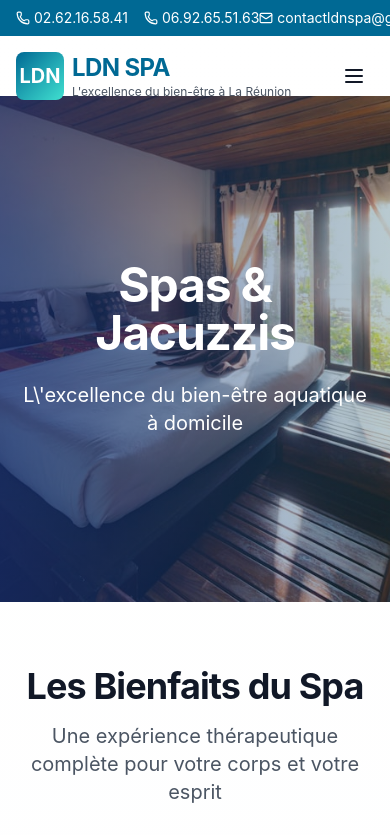
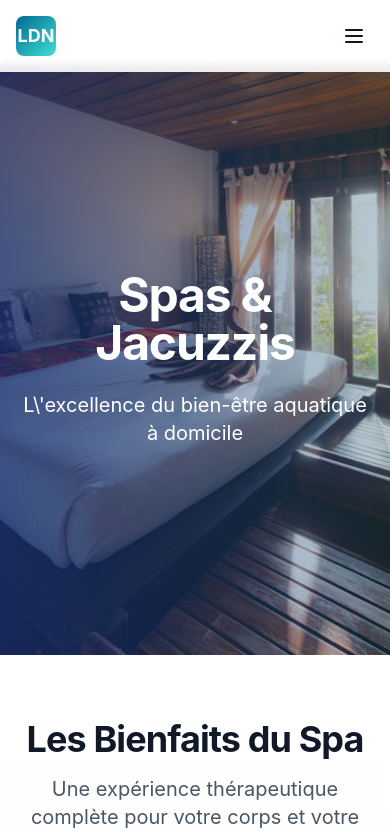
Before and after one commit to RomainVelocitAI/LDNSPA, a Next.js app: page /spas in a window 390 px wide. Shown: the top 835 px of the page. Built offline with nearby package versions, Linux system fonts and the light colour scheme.

Commit message:
fix: Amélioration responsive du header et correction espacement hero - Header adaptatif sur mobile avec menu burger à xl - Top bar cachée sur mobile - Espacement correct entre header et hero section - Ajustement des breakpoints pour meilleure lisibilité

```diff
--- a/app/pergolas/page.tsx
+++ b/app/pergolas/page.tsx
@@ -103,9 +103,9 @@ export default function PergolasPage() {
   return (
     <>
       <Header />
-      <div className="min-h-screen bg-gradient-to-b from-white to-gray-50 pt-24">
+      <div className="min-h-screen bg-gradient-to-b from-white to-gray-50">
       {/* Hero Section */}
-      <section className="relative h-[60vh] overflow-hidden">
+      <section className="relative h-[70vh] md:h-[60vh] overflow-hidden mt-16 md:mt-20">
         <Image
           src="/pergola.jpg"
           alt="Pergola moderne"
--- a/app/saunas/page.tsx
+++ b/app/saunas/page.tsx
@@ -67,9 +67,9 @@ export default function SaunasPage() {
   return (
     <>
       <Header />
-      <div className="min-h-screen bg-gradient-to-b from-white to-gray-50 pt-24">
+      <div className="min-h-screen bg-gradient-to-b from-white to-gray-50">
       {/* Hero Section */}
-      <section className="relative h-[60vh] overflow-hidden">
+      <section className="relative h-[70vh] md:h-[60vh] overflow-hidden mt-16 md:mt-20">
         <Image
           src="/sauna.jpg"
           alt="Sauna luxueux"
--- a/app/spa-de-nage/page.tsx
+++ b/app/spa-de-nage/page.tsx
@@ -112,9 +112,9 @@ export default function SpaDeNagePage() {
   return (
     <>
       <Header />
-      <div className="min-h-screen bg-gradient-to-b from-white to-gray-50 pt-24">
+      <div className="min-h-screen bg-gradient-to-b from-white to-gray-50">
       {/* Hero Section */}
-      <section className="relative h-[60vh] overflow-hidden">
+      <section className="relative h-[70vh] md:h-[60vh] overflow-hidden mt-16 md:mt-20">
         <Image
           src="/spa-nage.jpg"
           alt="Spa de nage"
--- a/app/spas/page.tsx
+++ b/app/spas/page.tsx
@@ -104,9 +104,9 @@ export default function SpasPage() {
   return (
     <>
       <Header />
-      <div className="min-h-screen bg-gradient-to-b from-white to-gray-50 pt-24">
+      <div className="min-h-screen bg-gradient-to-b from-white to-gray-50">
       {/* Hero Section */}
-      <section className="relative h-[60vh] overflow-hidden">
+      <section className="relative h-[70vh] md:h-[60vh] overflow-hidden mt-16 md:mt-20">
         <Image
           src="/spa-hero.jpg"
           alt="Spa de luxe"
--- a/components/layout/Header.tsx
+++ b/components/layout/Header.tsx
@@ -31,11 +31,11 @@ export default function Header() {
     <header
       className={cn(
         'fixed top-0 left-0 right-0 z-50 transition-all duration-300',
-        isScrolled ? 'bg-white/95 backdrop-blur-lg shadow-lg' : 'bg-transparent'
+        isScrolled ? 'bg-white/95 backdrop-blur-lg shadow-lg' : 'bg-white/90 backdrop-blur-sm'
       )}
     >
-      {/* Top Bar */}
-      <div className="bg-spa-ocean text-white py-2">
+      {/* Top Bar - Hidden on mobile */}
+      <div className="hidden md:block bg-spa-ocean text-white py-2">
         <div className="container flex justify-between items-center text-sm">
           <div className="flex items-center gap-4">
             <a href="tel:0262165841" className="flex items-center gap-1 hover:text-spa-turquoise transition-colors">
@@ -49,7 +49,8 @@ export default function Header() {
           </div>
           <a href="mailto:contactldnspa@gmail.com" className="flex items-center gap-1 hover:text-spa-turquoise transition-colors">
             <Mail size={14} />
-            <span>contactldnspa@gmail.com</span>
+            <span className="hidden lg:inline">contactldnspa@gmail.com</span>
+            <span className="lg:hidden">Email</span>
           </a>
         </div>
       </div>
@@ -58,23 +59,23 @@ export default function Header() {
       <nav className="container py-4">
         <div className="flex items-center justify-between">
           <Link href="/" className="flex items-center space-x-2">
-            <div className="w-12 h-12 bg-gradient-to-br from-spa-ocean to-spa-turquoise rounded-lg flex items-center justify-center">
-              <span className="text-white font-bold text-xl">LDN</span>
+            <div className="w-10 h-10 md:w-12 md:h-12 bg-gradient-to-br from-spa-ocean to-spa-turquoise rounded-lg flex items-center justify-center flex-shrink-0">
+              <span className="text-white font-bold text-lg md:text-xl">LDN</span>
             </div>
-            <div>
-              <h1 className="text-2xl font-bold text-spa-ocean">LDN SPA</h1>
-              <p className="text-xs text-gray-600">L'excellence du bien-être à La Réunion</p>
+            <div className="hidden sm:block">
+              <h1 className="text-xl md:text-2xl font-bold text-spa-ocean">LDN SPA</h1>
+              <p className="text-xs text-gray-600 hidden md:block">L'excellence du bien-être à La Réunion</p>
             </div>
           </Link>
 
           {/* Desktop Navigation */}
-          <div className="hidden lg:flex items-center space-x-8">
+          <div className="hidden xl:flex items-center space-x-6">
             {navigation.map((item) => (
               <Link
                 key={item.name}
                 href={item.href}
                 className={cn(
-                  'font-medium transition-colors hover:text-spa-ocean',
+                  'font-medium transition-colors hover:text-spa-ocean whitespace-nowrap',
                   isScrolled ? 'text-gray-700' : 'text-gray-800'
                 )}
               >
@@ -83,7 +84,7 @@ export default function Header() {
             ))}
           </div>
 
-          <div className="hidden lg:flex items-center space-x-4">
+          <div className="hidden xl:flex items-center space-x-4">
             <Button variant="secondary" size="sm">
               Catalogue
             </Button>
@@ -94,7 +95,7 @@ export default function Header() {
 
           {/* Mobile Menu Button */}
           <button
-            className="lg:hidden p-2 rounded-lg hover:bg-gray-100 transition-colors"
+            className="xl:hidden p-2 rounded-lg hover:bg-gray-100 transition-colors"
             onClick={() => setIsMobileMenuOpen(!isMobileMenuOpen)}
           >
             {isMobileMenuOpen ? <X size={24} /> : <Menu size={24} />}
@@ -103,7 +104,7 @@ export default function Header() {
 
         {/* Mobile Menu */}
         {isMobileMenuOpen && (
-          <div className="lg:hidden absolute top-full left-0 right-0 bg-white shadow-xl border-t">
+          <div className="xl:hidden absolute top-full left-0 right-0 bg-white shadow-xl border-t">
             <div className="container py-4">
               <div className="flex flex-col space-y-4">
                 {navigation.map((item) => (
```
